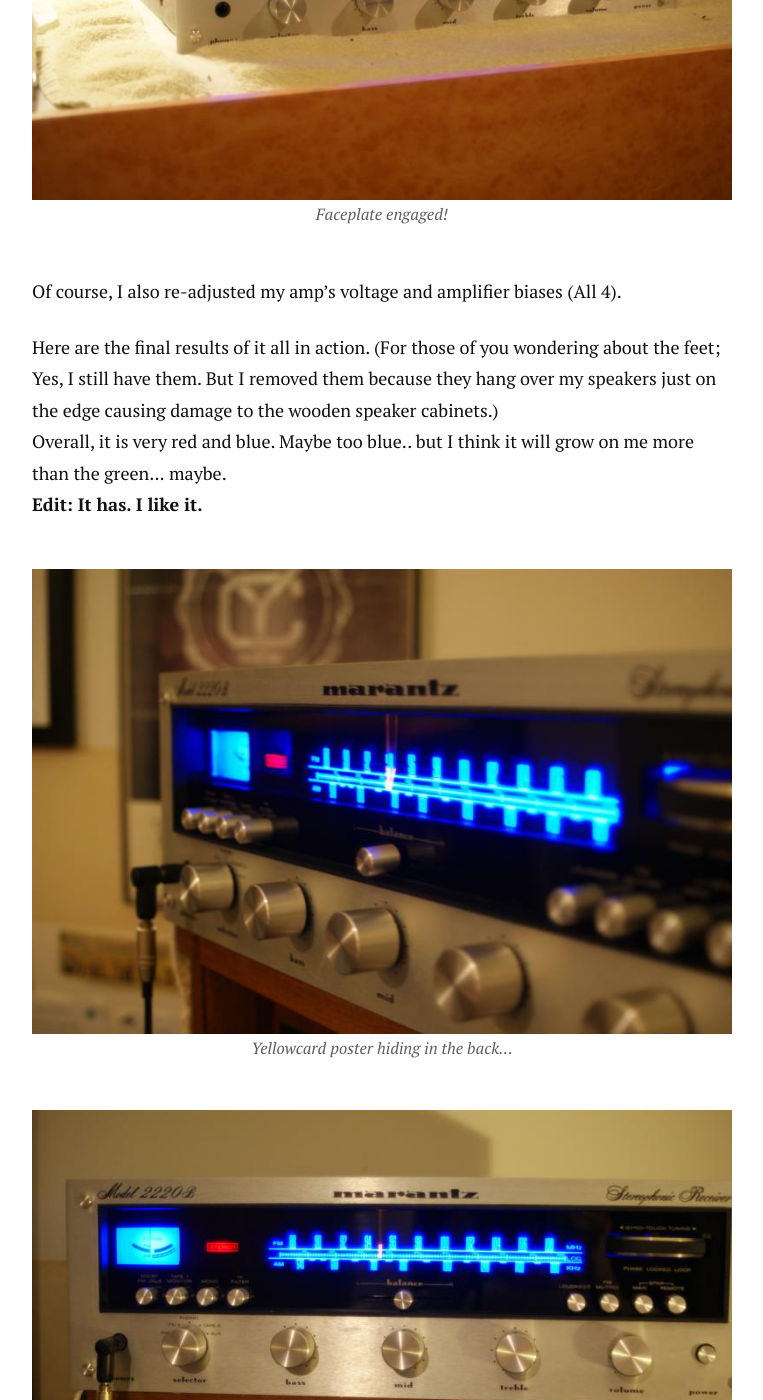
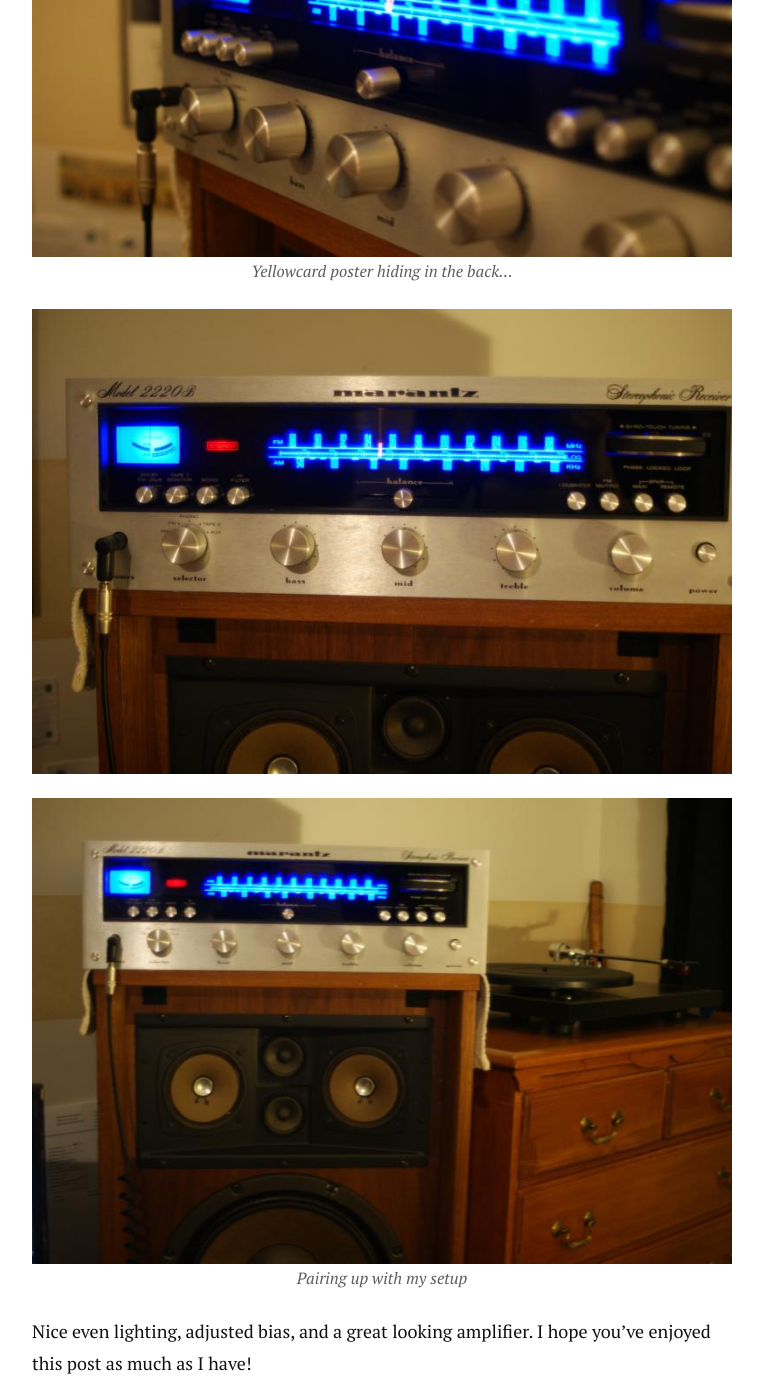
Before and after one commit to aav7fl/website-legacy, a Jekyll site: the page built from _posts/2013-09-22-restoring-vintage-with-3d-printing.md, in a window 1280 px wide and 1400 px high, scrolled down 17984 px. Shown: the whole window, without its empty margins (258-1021 px from the left). Built offline with Jekyll 4.4.1, drawn with Linux system fonts in a browser that asks for light colours; comment, search, counter and statistics services are not loaded.

Commit message:
Updating figure markdown

```diff
--- a/_posts/2013-09-22-restoring-vintage-with-3d-printing.md
+++ b/_posts/2013-09-22-restoring-vintage-with-3d-printing.md
@@ -18,10 +18,7 @@
 My story begins with my amp (what else!?).
 Sorry for this poor photo. This was from a few months ago. I forgot to take 'before pictures'. As you can see in the photo, there are two-ish burnt lamps. Since I took this photo, nearly all of my lamps burned themselves out. That lead me to decide on a project to restore my amp.
 
-<figure>
-    <img src='/assets/img/2013/09/small/bHhSN6f.jpg' alt="original lighting of amplifier">
-  <figcaption>Original Lighting</figcaption>
-</figure>
+![original lighting of amplifier](/assets/img/2013/09/small/bHhSN6f.jpg)*Original Lighting*
 
 Those pretty blue (or in this case-- greenish) lamps...er..normal lamps were in need of replacing. When I had first purchased this (from a smoker), it ended up being pretty filthy on this inside. But at the time, all of the lamps worked. So I spent my time cleaning it out and running DeoxIT through the pots and switches.
 
@@ -33,10 +30,7 @@
 
 After a bit of research, I concluded that his lamp housing had a very good chance of fitting perfectly with my model (it was about 90% perfect for me). I used his model to help re-create a version more suitable for both my 2220B, and a 3D printer. My result was this.
 
-<figure>
-    <img src='/assets/img/2013/09/small/2220B_Lamp_housing_edit_preview_featured.jpg' alt="3D model of  Marantz 2220B light housing">
-  <figcaption>Link to file on <a href="http://www.thingiverse.com/thing:150349">Thingiverse</a></figcaption>
-</figure>
+![3D model of  Marantz 2220B light housing](/assets/img/2013/09/small/2220B_Lamp_housing_edit_preview_featured.jpg)*Link to file on [Thingiverse](http://www.thingiverse.com/thing:150349)*
 
 Now I was tasked with trying to find a place to print it. I discovered that 3D printing was expensive! Luckily, I had two friends who both had 3D printers. Unluckily, neither of them had theirs working with no ETA.
 That is when I found out that my local university had just very recently purchased a Makerbot Replicator 2\.
@@ -45,33 +39,19 @@
 
 It started out very nicely.
 
-<figure>
-      <img src='/assets/img/2013/09/small/IMG_0100.JPG' alt="Makerbot 2 printing Marantz Housing">
-  <figcaption>Makerbot 2 printing Marantz Housing</figcaption>
-</figure>
+![Makerbot 2 printing Marantz Housing](/assets/img/2013/09/small/IMG_0100.JPG)*Makerbot 2 printing Marantz Housing*
 
-<figure>
-    <img src='/assets/img/2013/09/small/IMG_0103.JPG' alt="Makerbot 2 printing Marantz Housing">
-</figure>
+![Makerbot 2 printing Marantz Housing](/assets/img/2013/09/small/IMG_0103.JPG)
 
-<figure>
-    <img src='/assets/img/2013/09/small/IMG_0107.JPG' alt="Makerbot 2 printing Marantz Housing">
-</figure>
+![Makerbot 2 printing Marantz Housing](/assets/img/2013/09/small/IMG_0107.JPG)
 
-<figure>
-    <img src='/assets/img/2013/09/small/IMG_0106.JPG' alt="Makerbot 2 printing Marantz Housing">
-</figure>
+![Makerbot 2 printing Marantz Housing](/assets/img/2013/09/small/IMG_0106.JPG)
 
 But then, as the printer approached the top of the design, it could not figure out how to print the top layer without supports (I have a personal opinion on what the algorithm should have done, but that's another story). So near the end of the print, it turned into a stringy disaster.
 
-<figure>
-    <img src='/assets/img/2013/09/small/IMG_0110.JPG' alt="Failed housing design">
-  <figcaption>Failed housing design</figcaption>
-</figure>
+![Failed housing design](/assets/img/2013/09/small/IMG_0110.JPG)*Failed housing design*
 
-<figure>
-  <img src='/assets/img/2013/09/small/IMG_0108.JPG' alt="Failed housing design">
-</figure>
+![Failed housing design](/assets/img/2013/09/small/IMG_0108.JPG)
 
 I had also discovered that during the print job, the temperature of the room had changed by well over 10 degrees. This caused my model to warp in on itself on the build platform. Either way... this model was not going to work.
 
@@ -83,15 +63,11 @@
 
 This fan blew the rubber bands in front of the sensor causing it to reset its timer every few seconds.
 
-<figure>
-    <img src='/assets/img/2013/09/small/2013-09-10%2012.04.14.jpg' alt="fan blowing a rubber band in front of a sensor">
-</figure>
+![fan blowing a rubber band in front of a sensor](/assets/img/2013/09/small/2013-09-10%2012.04.14.jpg)
 
 Here is the final photo I took of it printing before leaving. You can see the breakaway supports that are being added at the bottom (or in this case the front of the model).
 
-<figure>
-    <img src='/assets/img/2013/09/small/2013-09-10%2011.48.39.jpg' alt="Makerbot 2  printing Marantz 2220B light housing again">
-</figure>
+![Makerbot 2  printing Marantz 2220B light housing again](/assets/img/2013/09/small/2013-09-10%2011.48.39.jpg)
 
 This quick setup kept the printer from going off for the duration of the 5.5 hour print job.
 
@@ -101,65 +77,35 @@
 
 The end cost to me was free (it probably won't happen again) because they have not figured out a way to charge students at my university on printed objects. But, I was also the first student they've ever had use their printer for a project. Every object printed up to this point were small items found built into the device or from the popular sections of thingiverse.
 
-<figure>
-    <img src='/assets/img/2013/09/small/DSC09132.JPG' alt="final print model">
-</figure>
+![final print model](/assets/img/2013/09/small/DSC09132.JPG)
 
-<figure>
-    <img src='/assets/img/2013/09/small/DSC09131.JPG' alt="final print model">
-</figure>
+![final print model](/assets/img/2013/09/small/DSC09131.JPG)
 
-<figure>
-    <img src='/assets/img/2013/09/small/DSC09130.JPG' alt="final print model">
-</figure>
+![final print model](/assets/img/2013/09/small/DSC09130.JPG)
 
-<figure>
-    <img src='/assets/img/2013/09/small/DSC09129.JPG' alt="original, prototype, and final print model">
-  <figcaption>Original, prototype, and final</figcaption>
-</figure>
+![original, prototype, and final print model](/assets/img/2013/09/small/DSC09129.JPG)*Original, prototype, and final*
 
 Now I had a perfectly built lamp housing to go in as a replacement for my old one.
 
 I placed the model into my Marantz and you can see that it fits without any issues.
 
-<figure>
-    <img src='/assets/img/2013/09/small/DSC09138.JPG' alt="printed model inside Marantz 2220B">
-  <figcaption>Almost ready for the first test..</figcaption>
-</figure>
+![printed model inside Marantz 2220B](/assets/img/2013/09/small/DSC09138.JPG)*Almost ready for the first test..*
 
-<figure>
-    <img src='/assets/img/2013/09/small/DSC09137.JPG' alt="printed model inside Marantz 2220B with lights on">
-  <figcaption>An overview of my Marantz with the bright blue part placed inside.</figcaption>
-</figure>
+![printed model inside Marantz 2220B with lights on](/assets/img/2013/09/small/DSC09137.JPG)*An overview of my Marantz with the bright blue part placed inside.*
 
-<figure>
-    <img src='/assets/img/2013/09/small/DSC09139.JPG' alt="overview and comparison of parts">
-  <figcaption>An overview and comparison of the parts</figcaption>
-</figure>
+![overview and comparison of parts](/assets/img/2013/09/small/DSC09139.JPG)*An overview and comparison of the parts*
 
 A close up, and then with the faceplate on.
 
-<figure>
-    <img src='/assets/img/2013/09/small/DSC09140.JPG' alt="close up with faceplate on">
-  <figcaption></figcaption>
-</figure>
+![close up with faceplate on](/assets/img/2013/09/small/DSC09140.JPG)
 
-<figure>
-    <img src='/assets/img/2013/09/small/DSC09141.JPG' alt="close up with faceplate on">
-  <figcaption>Front glass finally on</figcaption>
-</figure>
+![close up with faceplate on](/assets/img/2013/09/small/DSC09141.JPG)*Front glass finally on*
 
 Now I'm putting it all back together (with new vellum)
 
-<figure>
-    <img src='/assets/img/2013/09/small/DSC09144.JPG' alt="">
-  <figcaption></figcaption>
-</figure>
+![](/assets/img/2013/09/small/DSC09144.JPG)
 
-<figure>
-    <img src='/assets/img/2013/09/small/DSC09145.JPG' alt="Marantz 2220B put back together">
-  <figcaption>Faceplate engaged!</figcaption>
-</figure>
+![Marantz 2220B put back together](/assets/img/2013/09/small/DSC09144.JPG)*Faceplate engaged!*
 
 Of course, I also re-adjusted my amp's voltage and amplifier biases (All 4).
 
@@ -167,19 +113,11 @@
 Overall, it is very red and blue. Maybe too blue.. but I think it will grow on me more than the green... maybe.
 **Edit: It has. I like it.**
 
-<figure>
-    <img src='/assets/img/2013/09/small/DSC09158.JPG' alt="final shots of Marantz 2220B after restoration">
-  <figcaption>Yellowcard poster hiding in the back...</figcaption>
-</figure>
+![final shots of Marantz 2220B after restoration](/assets/img/2013/09/small/DSC09158.JPG)*Yellowcard poster hiding in the back...*
 
-<figure>
-    <img src='/assets/img/2013/09/small/DSC09157.JPG' alt="final shots of Marantz 2220B after restoration">
-</figure>
+![final shots of Marantz 2220B after restoration](/assets/img/2013/09/small/DSC09157.JPG)
 
-<figure>
-    <img src='/assets/img/2013/09/small/DSC09152.JPG' alt="final shots of Marantz 2220B after restoration">
-  <figcaption>Pairing up with my setup</figcaption>
-</figure>
+![final shots of Marantz 2220B after restoration](/assets/img/2013/09/small/DSC09152.JPG)*Pairing up with my setup*
 
 Nice even lighting, adjusted bias, and a great looking amplifier. I hope you've enjoyed this post as much as I have!
 
--- a/_sass/_blog.scss
+++ b/_sass/_blog.scss
@@ -6,58 +6,11 @@
 		text-align: center;
 	}
 
-	// blockquote {
-	// 	clear: both;
-	// 	margin: 2.5em 0;
-	// 	padding: 0;
-	// 	line-height: 1.8;
-	// 	position: relative;
-
-		// &:before {
-		// 	content: "";
-		// 	position: absolute;
-		// 	top: -1.25em;
-		// 	background: $primary-color;
-		// 	display: block;
-		// 	height: 2px;
-		// 	width: 150px;
-		// 	left: calc(50% - 75px);
-		// }
-
-		// &:after {
-		// 	content: "";
-		// 	position: absolute;
-		// 	bottom: -1.25em;
-		// 	background: $primary-color;
-		// 	display: block;
-		// 	height: 2px;
-		// 	width: 150px;
-		// 	left: calc(50% - 75px);
-		// }
-	// }
-
 	.meta {
 		text-align: center;
 		color: lighten(black, 50%);
 		font-family: $sans-serif;
 		font-weight: 300;
-	}
-
-	figure {
-    margin: 3rem auto;
-		max-width: 100%;
-
-		figcaption {
-			text-align: center;
-			font-size: .9em;
-			font-style: italic;
-			color: lighten($black, 30%);
-		}
-
-		img {
-			margin: 0 auto;
-			display: block;
-		}
 	}
 
 	img + em {
@@ -72,45 +25,19 @@
 		margin-bottom: 2rem;
 	}
 
-	// .highlight {
-	// 	clear: both;
-	// 	margin-bottom: 2rem;
-	// }
+	img {
+		display: block;
+		margin-left: auto;
+		margin-right: auto;
+	}
 
 	.featuredImage {
-		//position: relative;
 		margin-top: 2rem;
 		img {
 			margin-bottom: 0;
 		}
 	}
 }
-
-// @media (min-width: 800px){
-// 	.post {
-// 		.featuredImage {
-// 			// position: relative;
-// 			// margin-top: 2rem;
-//
-// 			// &:before {
-// 			// 	background: white;
-// 			// 	content: "";
-// 			// 	display: block;
-// 			// 	width: 100%;
-// 			// 	height: 4em;
-// 			// 	position: absolute;
-// 			// 	top: -2em;
-// 			// 	left: 0;
-// 			// 	-webkit-transform: skewY(-2deg);
-// 			// 	-ms-transform: skewY(-2deg);
-// 			// 	transform: skewY(-2deg);
-// 			// 	-webkit-transform-origin: bottom left;
-// 			// 	-ms-transform-origin: bottom left;
-// 			// 	transform-origin: bottom left;
-// 			// }
-// 		}
-// 	}
-// }
 
 /***************
 POST NAV STYLING
```
Also changed, not shown: _posts/2015-04-11-transferring-n64-saves.md (+11 -32 lines), _posts/2015-08-17-reverse-engineering-my-steelcase-desk.md (+4 -16 lines).
